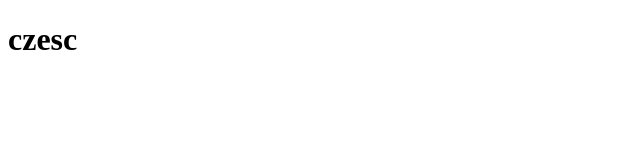
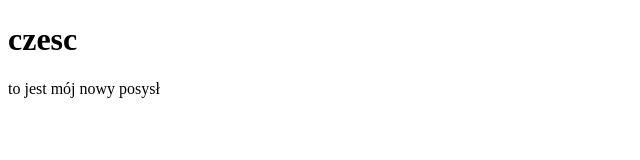
Before and after one commit to pluczyk/pracabranch, a plain HTML site: page index.html in a window 1280 px wide. Shown: the whole page, without its empty margins (0-640 px from the left). Drawn offline with Linux system fonts and the light colour scheme.

Commit message:
added new idea

```diff
--- a/index.html
+++ b/index.html
@@ -8,5 +8,6 @@
 </head>
 <body>
     <h1>czesc</h1>
+    <p>to jest mój nowy posysł</p>
 </body>
 </html>
```
